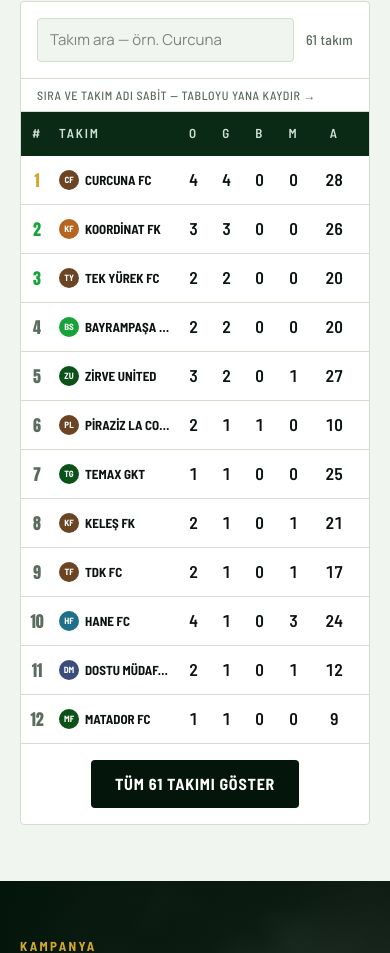
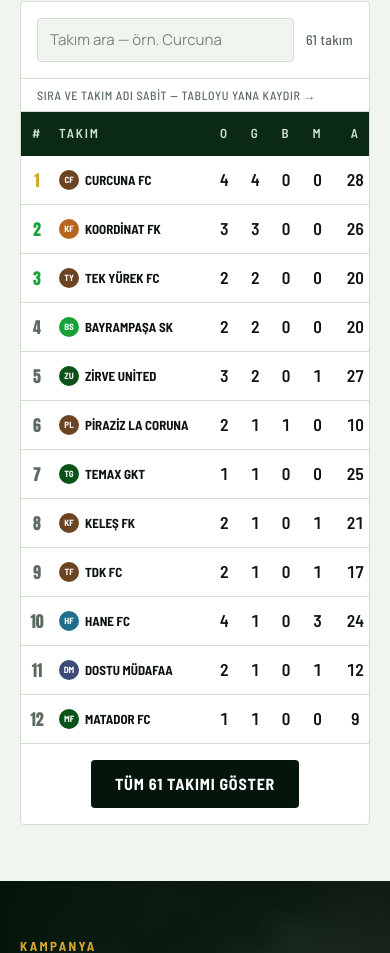
Before and after one commit to onurtpzz/sahabizim-web, a Next.js app: page / in a window 390 px wide. Shown: the part 795-1748 px from the top of the page. Built offline with nearby package versions, Linux system fonts and the light colour scheme; no server answers; the database is empty.

Commit message:
Update puan-tablosu.tsx

```diff
--- a/src/components/puan-tablosu.tsx
+++ b/src/components/puan-tablosu.tsx
@@ -127,7 +127,7 @@ export function PuanTablosu({
                   >
                     {t.sira}
                   </td>
-                  <td className="sticky left-8 z-10 w-[124px] max-w-[124px] bg-white py-2.5 pr-1.5 pl-1.5 text-left shadow-[2px_0_0_0_rgba(0,0,0,0.08)] transition-colors group-hover:bg-[#eaf4eb] md:static md:left-auto md:w-auto md:max-w-none md:pr-2 md:pl-4 md:shadow-none">
+                  <td className="sticky left-8 z-10 w-[156px] max-w-[156px] bg-white py-2.5 pr-1.5 pl-1.5 text-left shadow-[2px_0_0_0_rgba(0,0,0,0.08)] transition-colors group-hover:bg-[#eaf4eb] md:static md:left-auto md:w-auto md:max-w-none md:pr-2 md:pl-4 md:shadow-none">
                     <Link
                       href={`/takim/${t.slug}`}
                       className="flex items-center gap-1.5 text-[13px] leading-tight font-bold hover:text-brand md:gap-2.5 md:text-[17px]"
```
